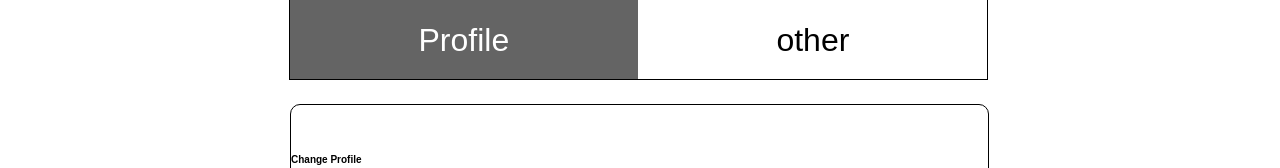
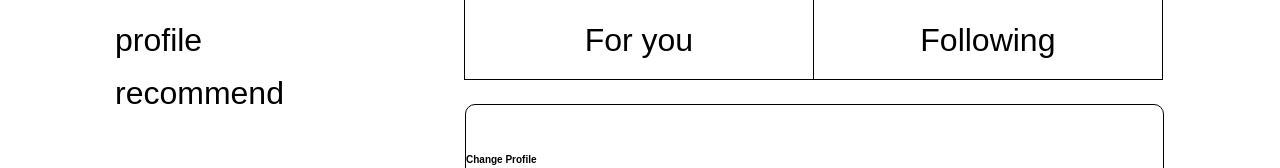
Before and after one commit to ft-matcha/matcha, a React app in the folder front/: page /profile in a window 1280 px wide. Shown: the top 168 px of the page. Built offline with nearby package versions, Linux system fonts and the light colour scheme; no server answers.

Commit message:
Feat: layout added

```diff
--- a/front/src/api/api-types.d.ts
+++ b/front/src/api/api-types.d.ts
@@ -21,8 +21,11 @@ export namespace Api {
       status?: 'ACTIVE' | 'INACTIVE' | 'NOT_VERIFIED';
     };
   }
+
   interface ApiInstance {
     get: <T>(path: string, options?: { params: Record<string, string> }) => Promise<T>;
     post: <T>(path: string, options?: { data: Record<string, string> }) => Promise<T>;
+    put: <T>(path: string, options?: { data: Record<string, string> }) => Promise<T>;
+    delete: <T>(path: string, options?: { data: Record<string, string> }) => Promise<T>;
   }
 }
--- a/front/src/api/api.ts
+++ b/front/src/api/api.ts
@@ -22,6 +22,8 @@ export class ApiCall {
         return this.getInstance().post(url, params);
       case 'get':
         return this.getInstance().get(url, params);
+      case 'put':
+        return this.getInstance().put(url, params);
     }
   }
 
--- a/front/src/components/Post.tsx
+++ b/front/src/components/Post.tsx
@@ -3,11 +3,12 @@ import { StyledButton } from '@/components/ui/Button';
 import { StyledProfile } from '@/page/user/Profile';
 import { NavLink } from 'react-router-dom';
 
-const PostContainer = styled.section`
+const PostContainer = styled.section<{ gridArea?: string }>`
   min-height: 200px;
   width: 100%;
   max-width: 100%;
   height: fit-content;
+  grid-area: ${({ gridArea }) => (gridArea ? gridArea : 'main')};
   .active {
     background: ${({ theme }) => theme.backgroundHover};
     color: ${({ theme }) => theme.colorHover};
@@ -63,15 +64,15 @@ const PostBody = styled.section`
   }
 `;
 
-const Post = ({ children }: { children: React.ReactNode }) => {
+const Post = ({ gridArea, children }: { gridArea?: string; children: React.ReactNode }) => {
   return (
     <>
-      <PostContainer>
+      <PostContainer gridArea={gridArea}>
         <PostTabContainer>
-          <PostTab to="profile" className={({ isActive }) => (isActive ? 'actived' : 'pending')}>
-            Profile
+          <PostTab to="recommend" className={({ isActive }) => (isActive ? 'actived' : 'pending')}>
+            For you
           </PostTab>
-          <PostTab to="">other</PostTab>
+          <PostTab to="other">Following</PostTab>
         </PostTabContainer>
         <PostBody>{children}</PostBody>
       </PostContainer>
--- /dev/null
+++ b/front/src/components/ui/Nav.tsx
@@ -0,0 +1,39 @@
+import { NavLink } from 'react-router-dom';
+import styled from 'styled-components';
+
+const NavContainer = styled.nav<{ gridArea: string }>`
+  display: flex;
+  flex-direction: column;
+  gap: 3px;
+  gridarea: ${({ gridArea }) => gridArea};
+  padding-top: 15px;
+`;
+
+const NavItem = styled(NavLink)`
+  width: 80%;
+  height: 50px;
+  line-height: 50px;
+  font-size: 32px;
+  border-radius: 5px;
+  & .actived {
+    background: ${({ theme }) => theme.backgroundHover};
+  }
+  &:hover {
+    background: ${({ theme }) => theme.backgroundHover};
+  }
+`;
+
+const Nav = ({ gridArea }: { gridArea: string }) => {
+  return (
+    <NavContainer gridArea={gridArea}>
+      <NavItem to="profile" className={({ isActive }) => (isActive ? 'actived' : 'pending')}>
+        profile
+      </NavItem>
+      <NavItem to="recommend" className={({ isActive }) => (isActive ? 'actived' : 'pending')}>
+        recommend
+      </NavItem>
+    </NavContainer>
+  );
+};
+
+export default Nav;
--- a/front/src/page/Main.tsx
+++ b/front/src/page/Main.tsx
@@ -1,13 +1,22 @@
 import Post from '@/components/Post';
+import Nav from '@/components/ui/Nav';
 import { Outlet } from 'react-router';
+import styled from 'styled-components';
+
+const Layout = styled.section`
+  display: grid;
+  grid-template-columns: 1fr 2fr;
+  grid-template-areas: 'nav main';
+`;
 
 const Main = () => {
   return (
-    <>
+    <Layout>
+      <Nav gridArea="nav" />
       <Post>
         <Outlet />
       </Post>
-    </>
+    </Layout>
   );
 };
 
--- a/front/src/page/user/Profile.tsx
+++ b/front/src/page/user/Profile.tsx
@@ -8,8 +8,6 @@ import styled from 'styled-components';
 import { userGender } from '../../data/AuthData';
 import FormContainer, { formHandler } from '@/components/ui/Form';
 import { Link } from 'react-router-dom';
-import LabelContainer from '@/components/LabelContainer';
-import Span from '@/components/ui/Span';
 import SwitchContainer from '@/components/SwitchContainer';
 import Input from '@/components/ui/input';
 
@@ -35,9 +33,15 @@ const Profile = () => {
   };
 
   useEffect(() => {
-    const result = api.call('get', 'profile', {
-      withCredentials: true,
-    });
+    const result = api.call(
+      'get',
+      'profile',
+      {
+        withCredentials: true,
+      },
+      'https://randomuser.me/api',
+    );
+    console.log(result);
     const success = (pos: any) => {
       const crd = pos.coords;
       setLocation({ latitude: crd.latitude, longitude: crd.longitude });
@@ -47,14 +51,14 @@ const Profile = () => {
     };
     navigator.geolocation.watchPosition(success, error, options);
   }, []);
-  // if api connected placeholder = profile.data
 
   return (
     <StyledProfile
       onSubmit={(e) => {
         e.preventDefault();
         const obj = formHandler(e.currentTarget);
-        console.log(obj);
+        const result = api.call('put', 'profile', obj);
+        console.log(result);
       }}
     >
       <div style={{ width: '100%', height: '40px', fontSize: '22px' }}>
--- a/front/src/router/routes.tsx
+++ b/front/src/router/routes.tsx
@@ -1,6 +1,7 @@
 import Main from '@/page/Main';
 import Login from '@/page/auth/Login';
 import Register from '@/page/auth/Register';
+import ChangeProfile from '@/page/user/ChangeProfile';
 import Profile from '@/page/user/Profile';
 import { ApiProvider } from '@/provider/ApiContainerProvider';
 
@@ -19,6 +20,10 @@ const routes = createBrowserRouter([
             path: 'profile',
             element: <Profile />,
           },
+          {
+            path: 'me',
+            element: <ChangeProfile />,
+          },
         ],
       },
     ],
```
